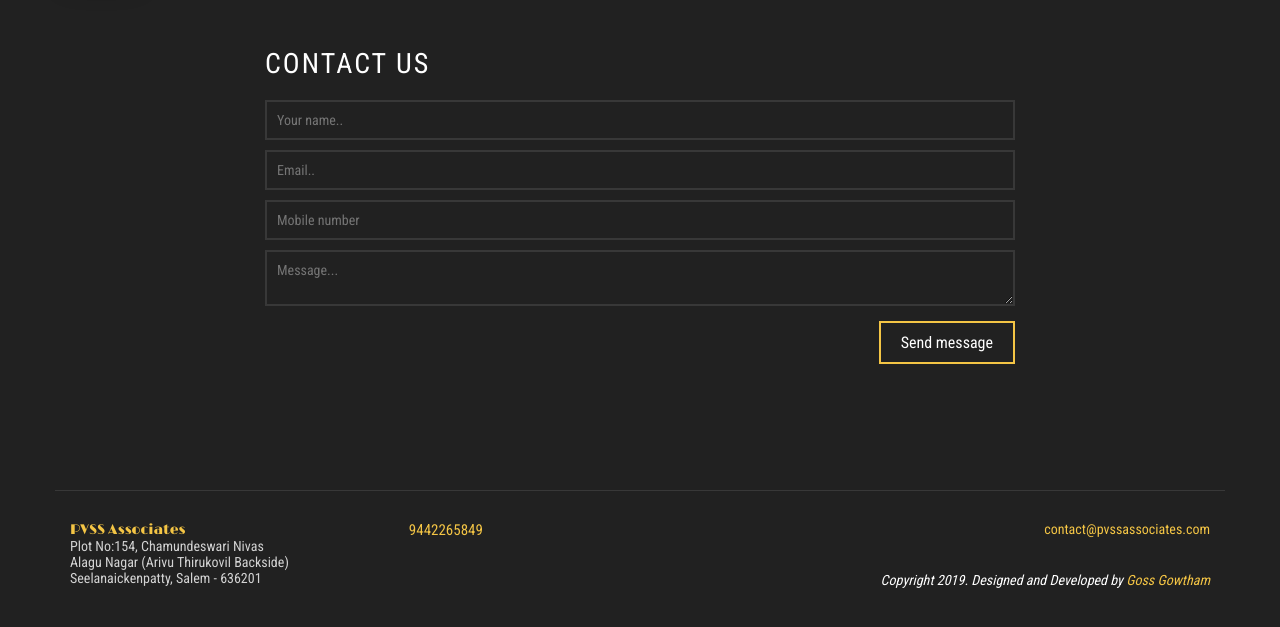
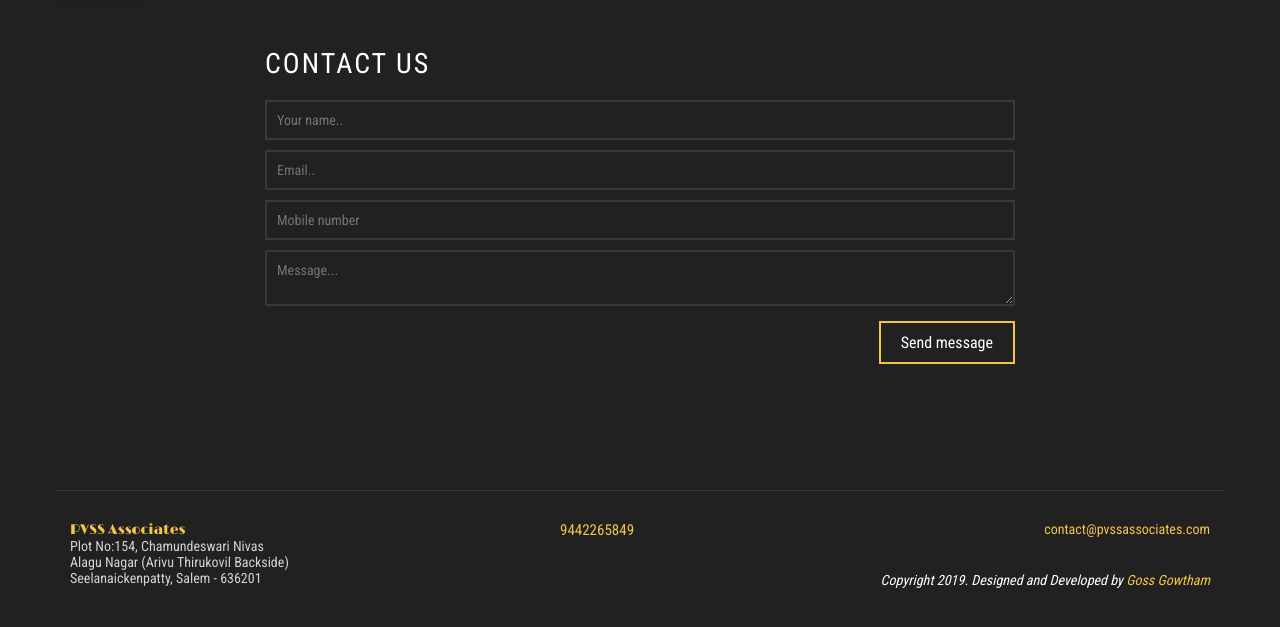
Before and after one commit to goss-gowtham/PVSSAssociates, a plain HTML site: page contact.html in a window 1280 px wide. Shown: the part 101-728 px from the top of the page. Drawn offline with nearby package versions, Linux system fonts and the light colour scheme.

Commit message:
Contact page update footer

```diff
--- a/contact.html
+++ b/contact.html
@@ -78,20 +78,22 @@
 				</div> <!-- .page -->
 
 			</main> <!-- .main-content -->
-
-
 			<footer class="site-footer">
 				<div class="container">
-					<div class="pull-left">
-							<address>
-								<a href="https://goo.gl/maps/X5x2udvk5W63WM189" target="_blank" style="color:#f4c545;"><p><span class="site-name">PVSS Associates</span><br>Plot No:154, Chamundeswari Nivas <br> Alagu Nagar (Arivu Thirukovil Backside) <br> Seelanaickenpatty, Salem - 636201</p></a>
-							</address>
-					</div> <!-- .pull-left -->
-					<div class="pull-right" style="text-align:right;">
-						<a href="https://mail.google.com/mail/u/0/?view=cm&fs=1&to=contact@pvssassociates.com&tf=1&su=Lets%20work%20together%20on%20my%20dream%20house" target="_blank" class="email">contact@pvssassociates.com</a>
-						<div class="colophon">Copyright 2019. Designed and Developed by <a href="https://www.google.com/search?q=Goss+Gowtham" title="Gowthamnarayanan S" target="_blank">Goss Gowtham</a></div>
-					</div> <!-- .pull-right -->
-					<a href="tel:9442265849" class="phone pull-center" style="text-align:center">9442265849</a>
+					<div class="row">
+						<div class="col-xs-12 col-sm-5 col-md-4 col-lg-4">
+								<address>
+									<a href="https://goo.gl/maps/X5x2udvk5W63WM189" target="_blank" style="color:#f4c545;"><p><span class="site-name">PVSS Associates</span><br>Plot No:154, Chamundeswari Nivas <br> Alagu Nagar (Arivu Thirukovil Backside) <br> Seelanaickenpatty, Salem - 636201</p></a>
+								</address>
+						</div> <!-- .pull-left -->
+						<div class="col-xs-12 col-sm-5 col-md-4 col-lg-4">
+							<a href="tel:9442265849" class="phone">9442265849</a>
+						</div>
+						<div class="col-xs-12 col-sm-5 col-md-4 col-lg-4">
+							<a href="https://mail.google.com/mail/u/0/?view=cm&fs=1&to=contact@pvssassociates.com&tf=1&su=Lets%20work%20together%20on%20my%20dream%20house" target="_blank" class="email pull-right">contact@pvssassociates.com</a>
+							<div class="colophon pull-right">Copyright 2019. Designed and Developed by <a href="https://www.google.com/search?q=Goss+Gowtham" title="Gowthamnarayanan S" target="_blank">Goss Gowtham</a></div>
+						</div> <!-- .pull-right -->
+					</div>
 
 				</div> <!-- .container -->
 			</footer> <!-- .site-footer -->
```
